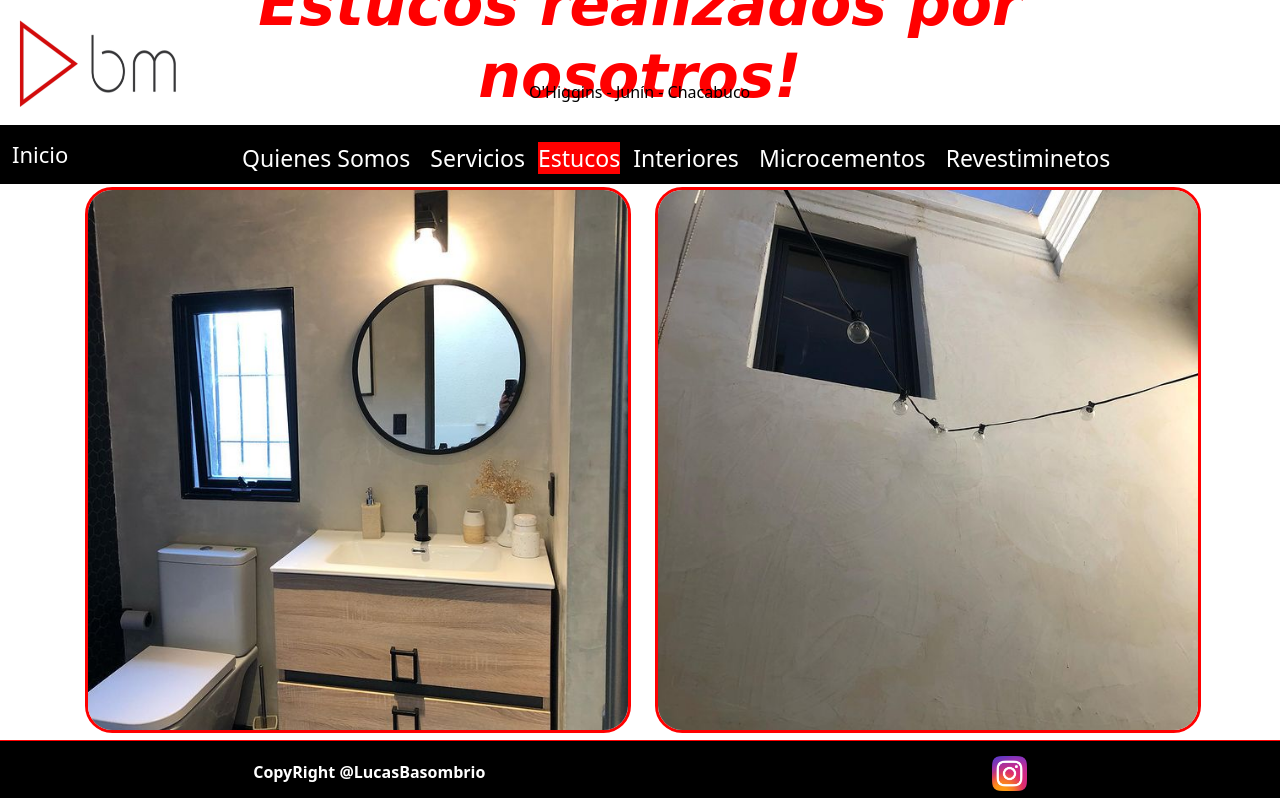
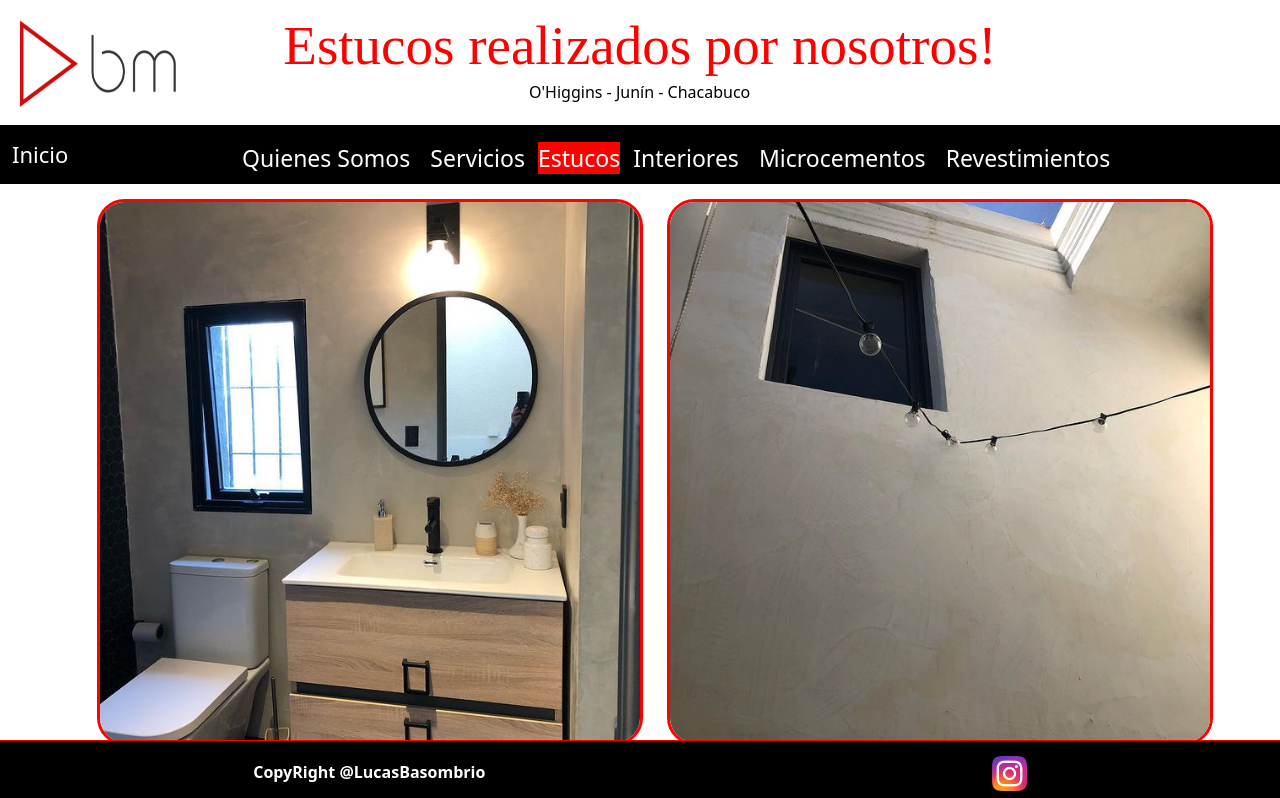
Before and after one commit to lucasbasombrio/bm_proyecto, a website: page pages/estucos.html in a window 1280 px wide. Shown: the top 798 px of the page. Drawn offline with nearby package versions, Linux system fonts and the light colour scheme.

Commit message:
agregué y saqué margenes, y cambié la letra de los h1

```diff
--- a/pages/estucos.html
+++ b/pages/estucos.html
@@ -58,7 +58,7 @@
                         <a href="microcemento.html">Microcementos</a>
                     </li>
                     <li class="nav-item">
-                        <a href="revestimientos.html">Revestiminetos</a>
+                        <a href="revestimientos.html">Revestimientos</a>
                     </li>
 
                 </ul>
--- a/scss/_estructuraGeneral.scss
+++ b/scss/_estructuraGeneral.scss
@@ -16,13 +16,11 @@ header{
 
     h1 {
         color: red;
-        font-style: italic;
-        font-weight: 800;
-        font-family: 'Courgette' , cursive;
+        font-family: "Times New Roman", Times, serif;
         font-size: 13px;
         text-align: center;
         text-transform: none;
-        margin: 3px;
+        margin: 1px;
     }
     .h1Black{
         color: black;
@@ -38,8 +36,8 @@ header{
     grid-template-areas:
     "logobm h1 ."
     "logobm p .";
-    grid-template-columns: 80px auto 80px;
-    grid-template-rows: 25px 25px;
+    grid-template-columns: 75px auto 75px;
+    grid-template-rows: 30px 25px;
 
 
 
@@ -47,7 +45,7 @@ header{
     .h1{
         display: grid;
         grid-area: h1;
-        align-content: center;
+        align-content: end;
         justify-content: center;
         margin: 0px;
     }
@@ -119,7 +117,7 @@ h2 {
 
 
 .imgBorder{
-    margin: 3px;
+    margin: 15px;
     border: solid 3px red;
     border-radius: 5%;
 }
@@ -190,6 +188,13 @@ width: 73%;
     margin-bottom: 50px;
 }
 
+// Galerias
+.row-cols-2>* {
+    flex: 0 0 auto;
+    width: 80%;
+}
+
+
 /* FORM */
 
 
@@ -246,7 +251,6 @@ width: 73%;
 /* FIN FORM */
 
 footer {
-    margin-top: 5px;
     padding: 15px 0px 0px 0px;
     font-weight: 700;
     background-color: black;
--- a/scss/_medias.scss
+++ b/scss/_medias.scss
@@ -251,7 +251,7 @@ nav{
         }
 
         h1{
-            font-size: 40px;
+            font-size: 37px;
         }
 
         p { font-size: 20px;
@@ -435,7 +435,7 @@ header {
     }
 
     h1{
-        font-size: 60px;
+        font-size: 55px;
     }
 
     p { font-size: 16px;
@@ -505,7 +505,7 @@ header {
         }
 
         li a:hover {
-            color: red;
+            color: lightgray;
         }
 
         .activo {
@@ -555,6 +555,11 @@ header {
 
     .row { row-gap: 15px;
         column-gap: 0px;
+    }
+
+    .row-cols-2>* {
+        flex: 0 0 auto;
+        width: 50%;
     }
 
     /* FORM */
```
Also changed, not shown: index.html (+1 -1 lines), pages/interiores.html (+1 -1 lines), pages/microcemento.html (+1 -1 lines), pages/quienes_somos.html (+1 -1 lines), pages/revestimientos.html (+1 -1 lines), pages/servicios.html (+1 -1 lines), css/estilo.css.
